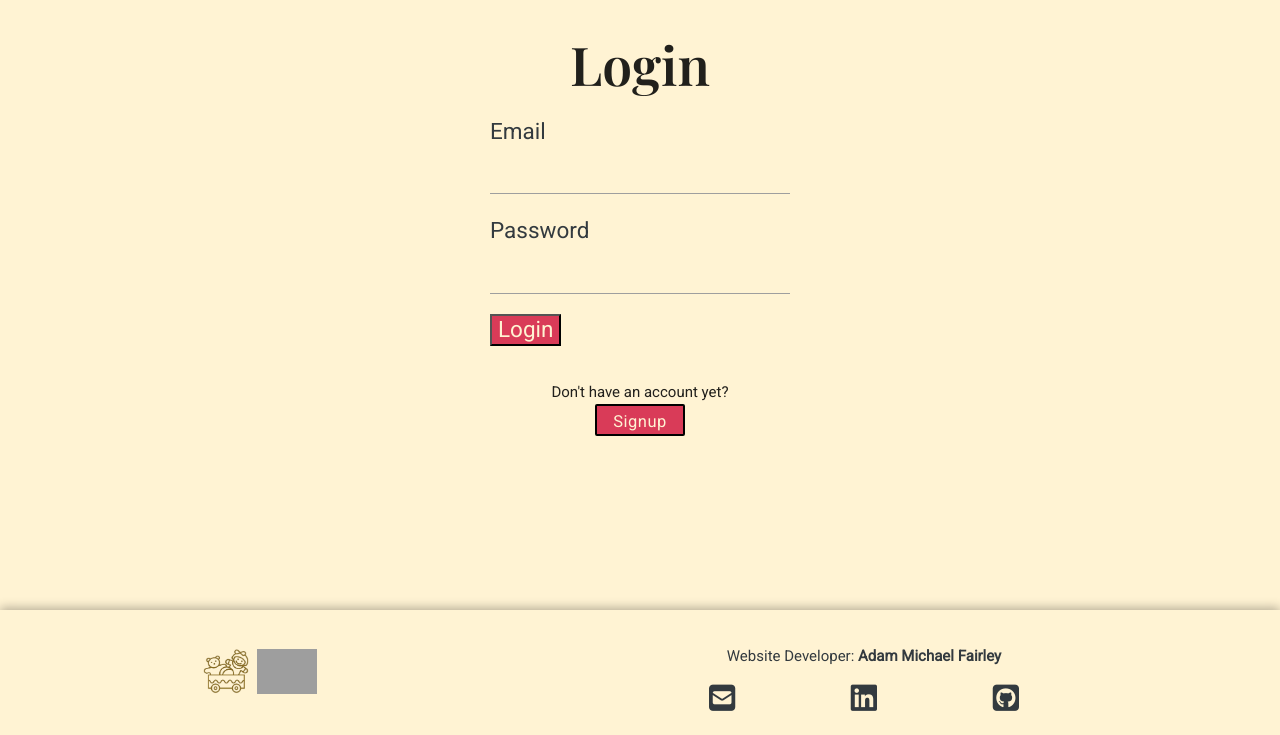
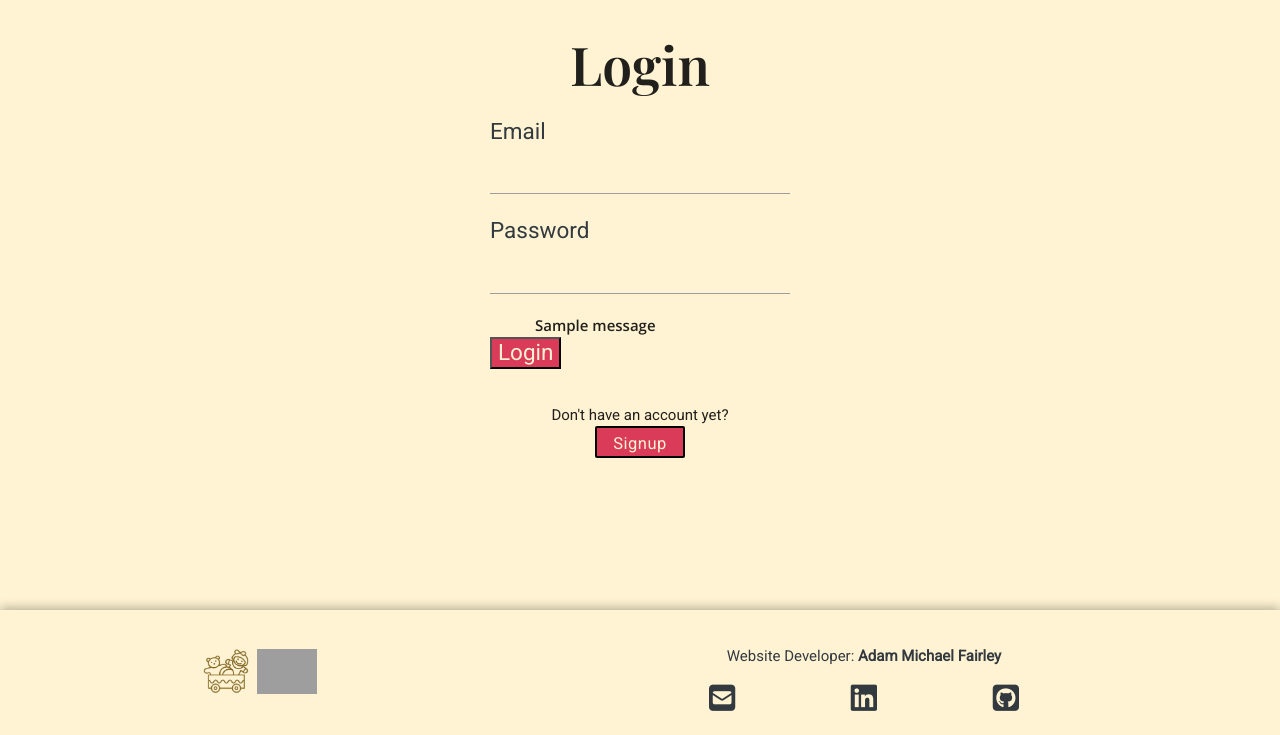
Before and after one commit to amfairley/toytribe, a Flask app: page /login in a window 1280 px wide. Shown: the part 65-800 px from the top of the page. Run offline with Flask 3, Linux system fonts and the light colour scheme; tables that the repository leaves empty hold one stand-in row (values such as "Sample post"); one stand-in notice (Sample message) is shown; parts of the project's set-up code (start-up, migrations or seed data) failed here and were passed over; some libraries are stand-ins or nearby versions; some web fonts are replaced; grey boxes are pictures that could not be loaded.

Commit message:
security: display error message for incorrect details. Issue: #20

```diff
--- a/toy_tribe/templates/login.html
+++ b/toy_tribe/templates/login.html
@@ -17,6 +17,18 @@
 
     <label for="password" class="roboto-regular">{{ form.password.label }}</label>
     {{ form.password }}
+
+    <div class="container">
+        {% with messages = get_flashed_messages(with_categories=true) %}
+            {% if messages %}
+                {% for category, message in messages %}
+                    <div class="login-failure open-sans">
+                        {{ message }}
+                    </div>
+                {% endfor %}
+            {% endif %}
+        {% endwith %}
+    </div>
 
     <input id="login-button" class="roboto-regular" type="submit" value="Login">
     <p class="roboto-regular">
```
